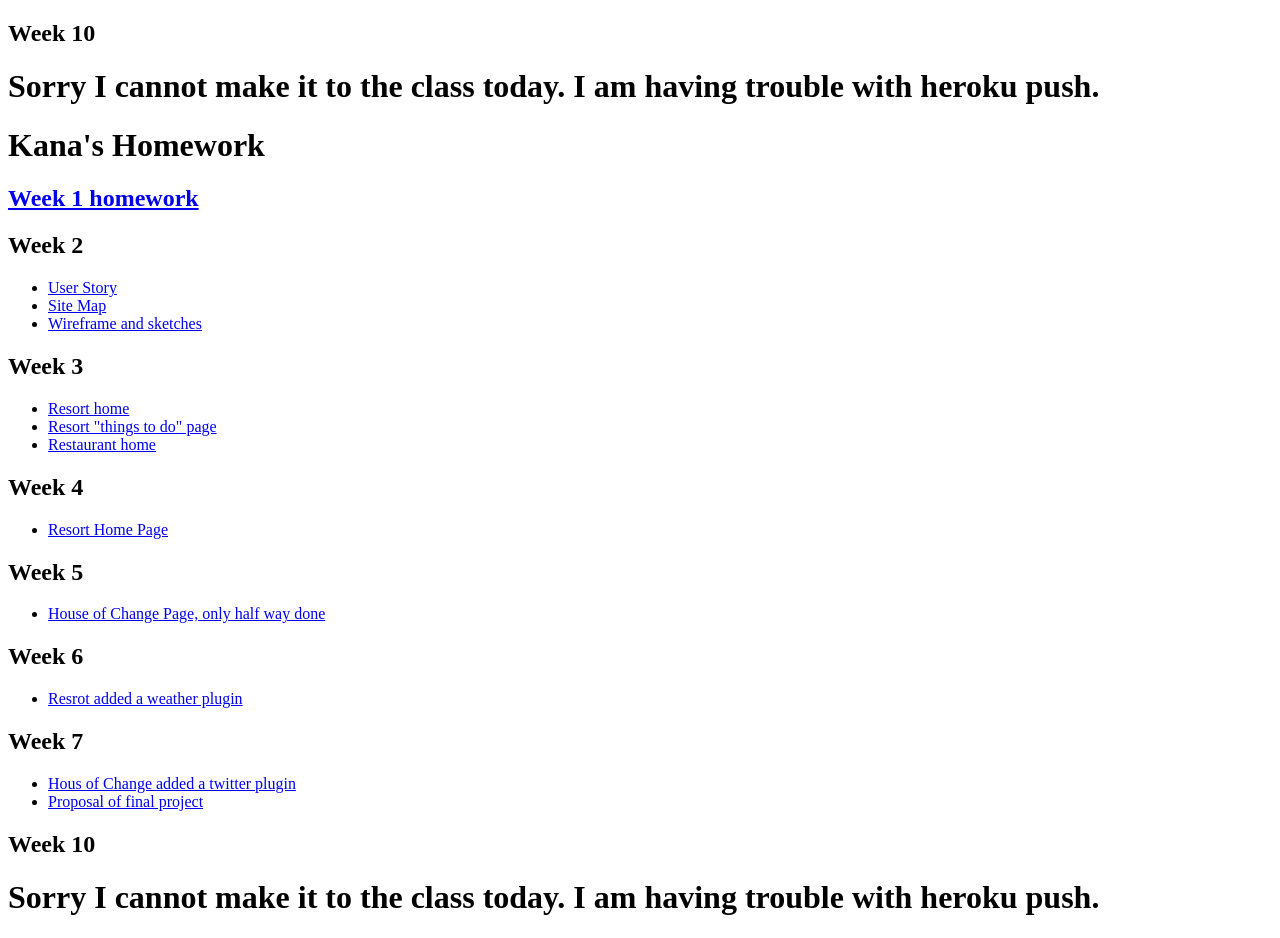
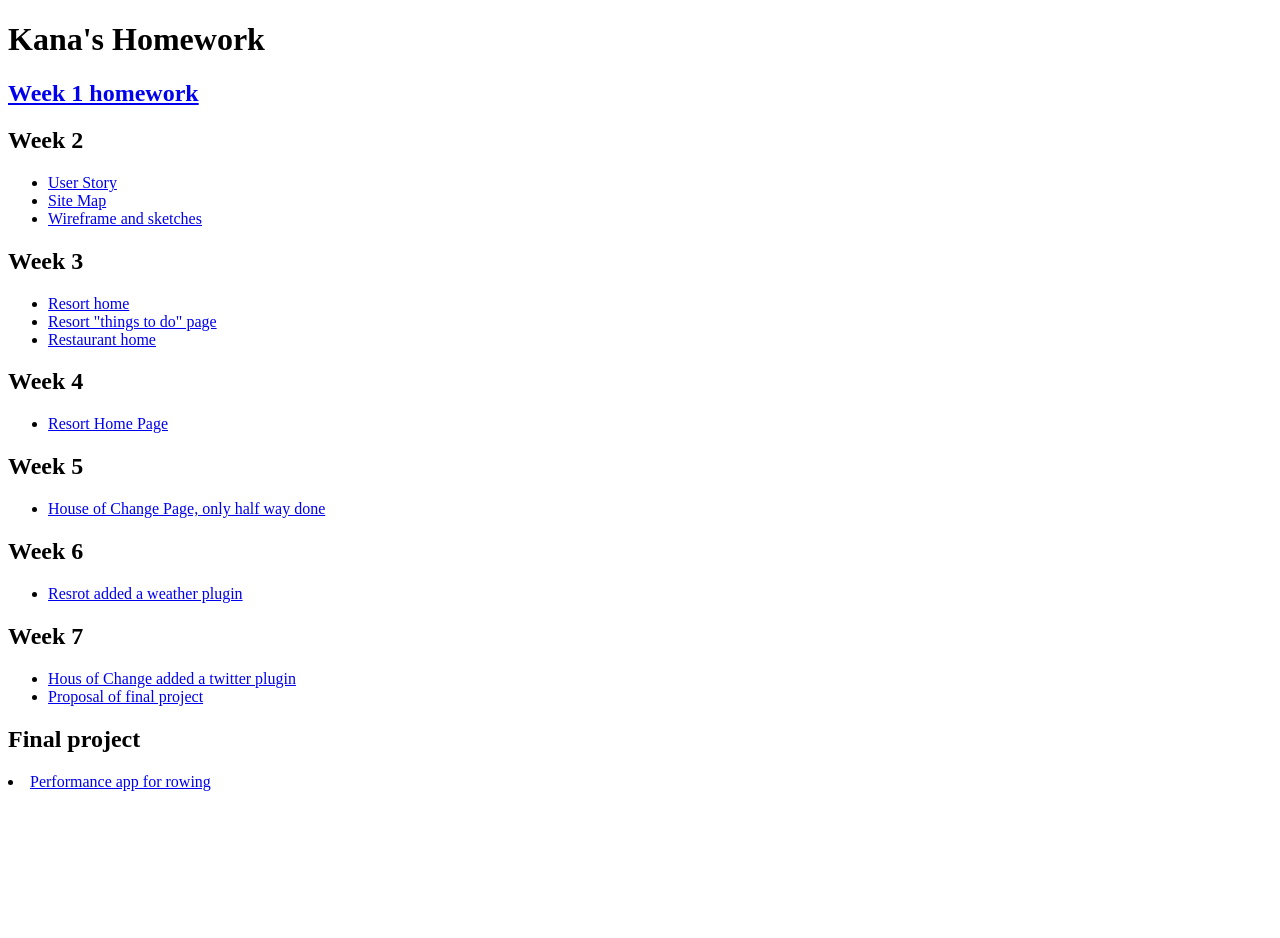
Before and after one commit to KanaEiref/kanaeiref.github.com, a plain HTML site: page index.html in a window 1280 px wide. After the commit the page ends 800 px from the top, so only its background shows below. Drawn offline with Linux system fonts and the light colour scheme.

Commit message:
finalUpdate

```diff
--- a/index.html
+++ b/index.html
@@ -8,8 +8,7 @@
     </head>
 
 <body>
-  <h2>Week 10</h2>
-    <h1> Sorry I cannot make it to the class today. I am having trouble with heroku push. </h1>
+
    <h1>Kana's Homework
    <h2><a href="./1/sites.txt"> Week 1 homework </a></h2>
    <h2>Week 2</h2>
@@ -41,8 +40,9 @@
         <li><a href="./7/index.html">Hous of Change added a twitter plugin</a></li>
         <li><a href="./7/rowingSoftware.txt">Proposal of final project</a></li>
    </ul>
-    <h2>Week 10</h2>
-    <h1> Sorry I cannot make it to the class today. I am having trouble with heroku push. </h1>
+    <h2>Final project</h2>
+     <li><a href="boatcoach.herokuapp.com">Performance app for rowing</a></li>
+
 </body>
 
 </html>
```
